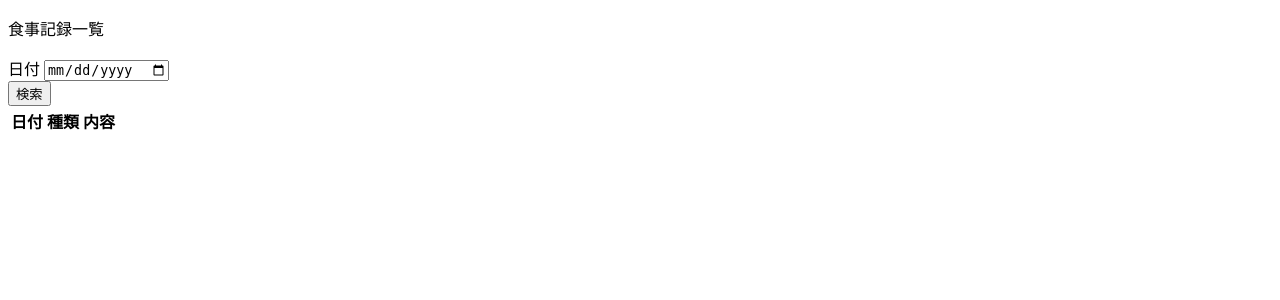
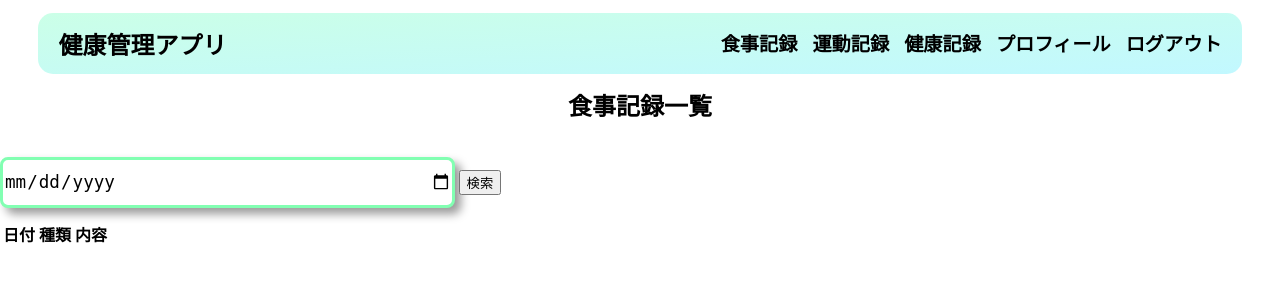
Before and after one commit to yoshiokaharuto/2024_health_care, a Flask app: page /health/meal_search in a window 1280 px wide. Shown: the top 300 px of the page. Run offline with Flask 3, Linux system fonts and the light colour scheme; data that the repository does not hold is empty; some libraries are stand-ins or nearby versions.

Commit message:
検索ボタンの色変更

```diff
--- a/templates/health/food_search.html
+++ b/templates/health/food_search.html
@@ -3,22 +3,38 @@
 <head>
     <meta charset="UTF-8">
     <meta name="viewport" content="width=device-width, initial-scale=1.0">
+    <link href="https://fonts.googleapis.com/css2?family=Noto+Sans+JP:wght@100..900&display=swap" rel="stylesheet">
+	<link rel="stylesheet" href="https://fonts.googleapis.com/css2?family=Material+Symbols+Outlined:opsz,wght,FILL,GRAD@40,400,0,0" />
+	<link rel="stylesheet" href="{{url_for('static',filename = 'css/style.css')}}">
+	<link rel="stylesheet" href="{{url_for('static',filename = 'css/nav.css')}}">
+	<link rel="stylesheet" href="{{url_for('static',filename = 'css/search.css')}}">
     <title>食事一覧</title>
 </head>
 <body>
-    <p>食事記録一覧</p>
+
+    <header class="header">
+    	<a href="{{url_for('user_top')}}" class="home">健康管理アプリ</a>
+        <nav class="nav">
+            <ul>
+                <li><a href="{{url_for('health.food_record')}}">食事記録</a></li>
+                <li><a href="{{url_for('health.exercise_record')}}"> 運動記録</a></li>
+                <li><a href="{{url_for('health.health_record')}}"> 健康記録</a></li>
+                <li><a href="{{url_for('user.profile')}}">プロフィール</a></li>
+                <li><a href="{{url_for('logout')}}">ログアウト</a></li>
+            </ul>
+        </nav>
+    </header>
+
+    <p class="sub_title">食事記録一覧</p>
 
     <form action="{{url_for('health.meal_search')}}" method='POST'>
         {{form.hidden_tag()}}
-        <div>
-            {{form.meal_date.label}}
+        <div class="search_box">
             {{form.meal_date(class='form-control',size=32)}}
             {% for error in form.meal_date.errors %}
             <span style="color:red">{{error}}</span>
             {% endfor %}
-        </div>
-        <div>
-            {{form.submit(class='btn btn-primary')}}
+            {{form.submit(class='search_button')}}
         </div>
     </form>
     <table>
```
